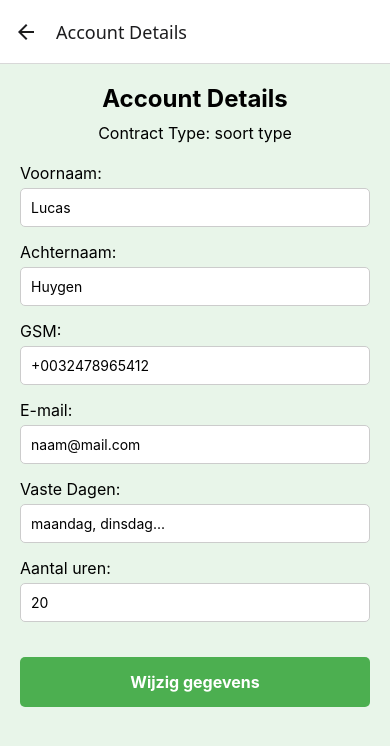
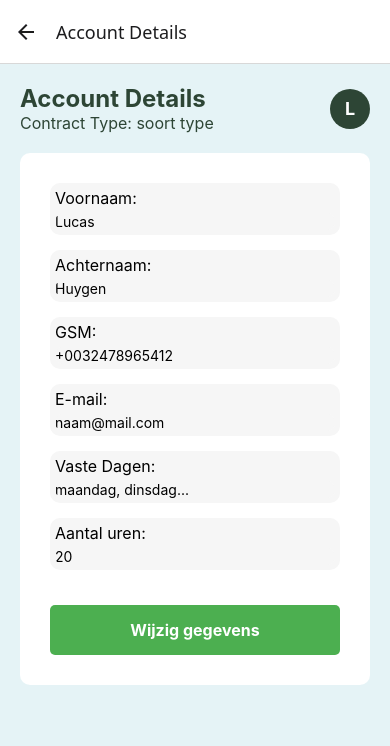
Before and after one commit to EHB-TI/EasyPlanningGroup9, a React Native app: screen /WorkerAccountDetails in a window 390 px wide. Shown: the top 746 px of the page. Built offline with nearby package versions, Linux system fonts and the light colour scheme.

Commit message:
update Workermijnplanning and WorkerAccountDetail

```diff
--- a/screens/WorkerAccountDetails.js
+++ b/screens/WorkerAccountDetails.js
@@ -1,83 +1,69 @@
-import React, { useState } from "react";
+import React from "react";
 import { View, Text, TextInput, StyleSheet, TouchableOpacity, ScrollView } from "react-native";
 
 export default function AccountDetails() {
-  const [userDetails, setUserDetails] = useState({
-    firstName: "Lucas",
-    lastName: "Huygen",
-    phone: "+0032478965412",
-    email: "naam@mail.com",
-    fixedDays: "maandag, dinsdag...",
-    hours: "20",
-  });
+  const user = { firstName: "Lucas", lastName: "Huygen", phone: "+0032478965412", email: "naam@mail.com", fixedDays: "maandag, dinsdag...", hours: "20" };
+  const firstLetter = user.firstName.charAt(0).toUpperCase(); // Récupérer la première lettre en majuscule
+
+  const handleNavigateToAccount = () => {
+    console.log("Navigating to account details");
+  };
 
   const handleEdit = () => {
-    // Logic for editing details can be added here
     console.log("Edit button clicked");
   };
 
   return (
     <ScrollView contentContainerStyle={styles.container}>
+      <View style={styles.headerContainer}>
+        <View>
           <Text style={styles.header}>Account Details</Text>
           <Text style={styles.subHeader}>Contract Type: soort type</Text>
+        </View>
+        <TouchableOpacity style={styles.profileIcon} onPress={handleNavigateToAccount}>
+          <Text style={styles.profileInitial}>{firstLetter}</Text>
+        </TouchableOpacity>
+      </View>
 
+      <View style={styles.whitecontainer}>
         <View style={styles.inputContainer}>
             <Text style={styles.label}>Voornaam:</Text>
-        <TextInput
-          style={styles.input}
-          value={userDetails.firstName}
-          editable={false}
-        />
+            <TextInput style={styles.input} value={user.firstName} editable={false} />
         </View>
 
         <View style={styles.inputContainer}>
             <Text style={styles.label}>Achternaam:</Text>
-        <TextInput
-          style={styles.input}
-          value={userDetails.lastName}
-          editable={false}
-        />
+            <TextInput style={styles.input} value={user.lastName} editable={false} />
         </View>
 
         <View style={styles.inputContainer}>
             <Text style={styles.label}>GSM:</Text>
-        <TextInput
-          style={styles.input}
-          value={userDetails.phone}
-          editable={false}
-        />
+            <TextInput style={styles.input} value={user.phone} editable={false} />
         </View>
 
         <View style={styles.inputContainer}>
             <Text style={styles.label}>E-mail:</Text>
-        <TextInput
-          style={styles.input}
-          value={userDetails.email}
-          editable={false}
-        />
+            <TextInput style={styles.input} value={user.email} editable={false} />
         </View>
 
         <View style={styles.inputContainer}>
             <Text style={styles.label}>Vaste Dagen:</Text>
-        <TextInput
-          style={styles.input}
-          value={userDetails.fixedDays}
-          editable={false}
-        />
+            <TextInput style={styles.input} value={user.fixedDays} editable={false} />
         </View>
 
         <View style={styles.inputContainer}>
             <Text style={styles.label}>Aantal uren:</Text>
-        <TextInput
-          style={styles.input}
-          value={userDetails.hours}
-          editable={false}
-        />
+            <TextInput style={styles.input} value={user.hours} editable={false} />
         </View>
 
         <TouchableOpacity style={styles.button} onPress={handleEdit}>
             <Text style={styles.buttonText}>Wijzig gegevens</Text>
         </TouchableOpacity>
+      </View>
+
+
+
+
     </ScrollView>
   );
 }
@@ -86,32 +72,50 @@ const styles = StyleSheet.create({
   container: {
     flexGrow: 1,
     padding: 20,
-    backgroundColor: "#E8F5E9",
+    backgroundColor: "#E5F3F6",
+  },
+  headerContainer: {
+    flexDirection: "row",
+    justifyContent: "space-between",
+    alignItems: "center",
+    marginBottom: 20,
   },
   header: {
     fontSize: 24,
     fontWeight: "bold",
-    marginBottom: 10,
-    textAlign: "center",
+    color: "#2D4535"
   },
   subHeader: {
     fontSize: 16,
-    marginBottom: 20,
-    textAlign: "center",
+    color: "#2D4535"
+  },
+  profileIcon: {
+    width: 40,
+    height: 40,
+    borderRadius: 20,
+    backgroundColor: "#2D4535",
+    justifyContent: "center",
+    alignItems: "center",
+  },
+  profileInitial: {
+    color: "#FFFFFF",
+    fontSize: 18,
+    fontWeight: "bold",
   },
   inputContainer: {
+    borderRadius: 10,
     marginBottom: 15,
+    backgroundColor: "#F6F6F6",
+    padding: 5,
   },
   label: {
     fontSize: 16,
     marginBottom: 5,
+
   },
   input: {
-    borderWidth: 1,
-    borderColor: "#CCCCCC",
-    borderRadius: 5,
-    padding: 10,
-    backgroundColor: "#FFFFFF",
+    backgroundColor: "#F6F6F6",
+    borderRadius: 10,
   },
   button: {
     backgroundColor: "#4CAF50",
@@ -125,4 +129,10 @@ const styles = StyleSheet.create({
     fontSize: 16,
     fontWeight: "bold",
   },
+  whitecontainer: {
+    backgroundColor: "#FFFFFF",
+    borderRadius: 10,
+    padding: 30
+  }
+
 });
```
Also changed, not shown: screens/WorkerMijnplanning.js (+50 -0 lines). Lines whose indentation alone changed are shown as unchanged.
